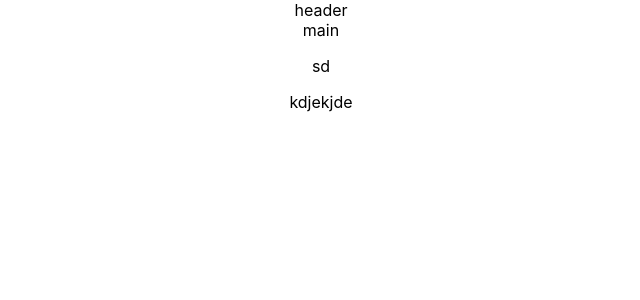
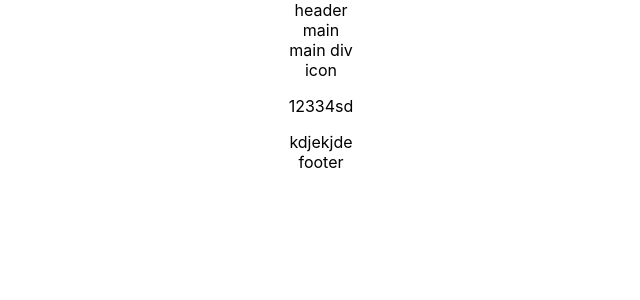
Before and after one commit to nastoika/project, a React (Create React App) app: page / in a window 1280 px wide. Shown: the top 300 px of the page, without its empty margins (319-959 px from the left). Built offline with nearby package versions, Linux system fonts and the light colour scheme.

Commit message:
Develop/feature3 (#3)
* add main div

* add footer

* add span

* add icon

---------

Co-authored-by: nastoika <nastya.gorlachyova@mail.ru@>

```diff
--- a/src/App.js
+++ b/src/App.js
@@ -5,9 +5,13 @@ function App() {
     return (
         <div className="App">
             <header>header</header>
-            <main>main</main>
-            <p>sd</p>
+            <main>main
+                <div>main div</div>
+                <div>icon</div>
+            </main>
+            <p><span>12334</span>sd</p>
             <div>kdjekjde</div>
+            <footer>footer</footer>
         </div>
     );
 }
```
